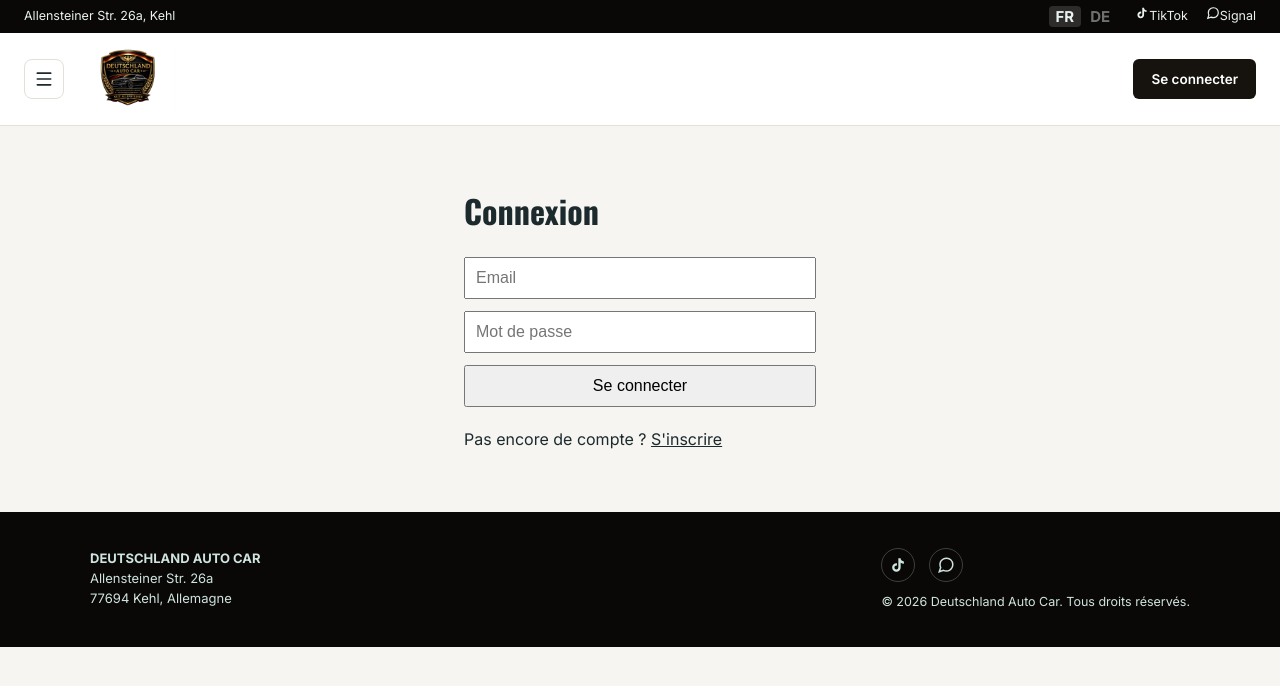
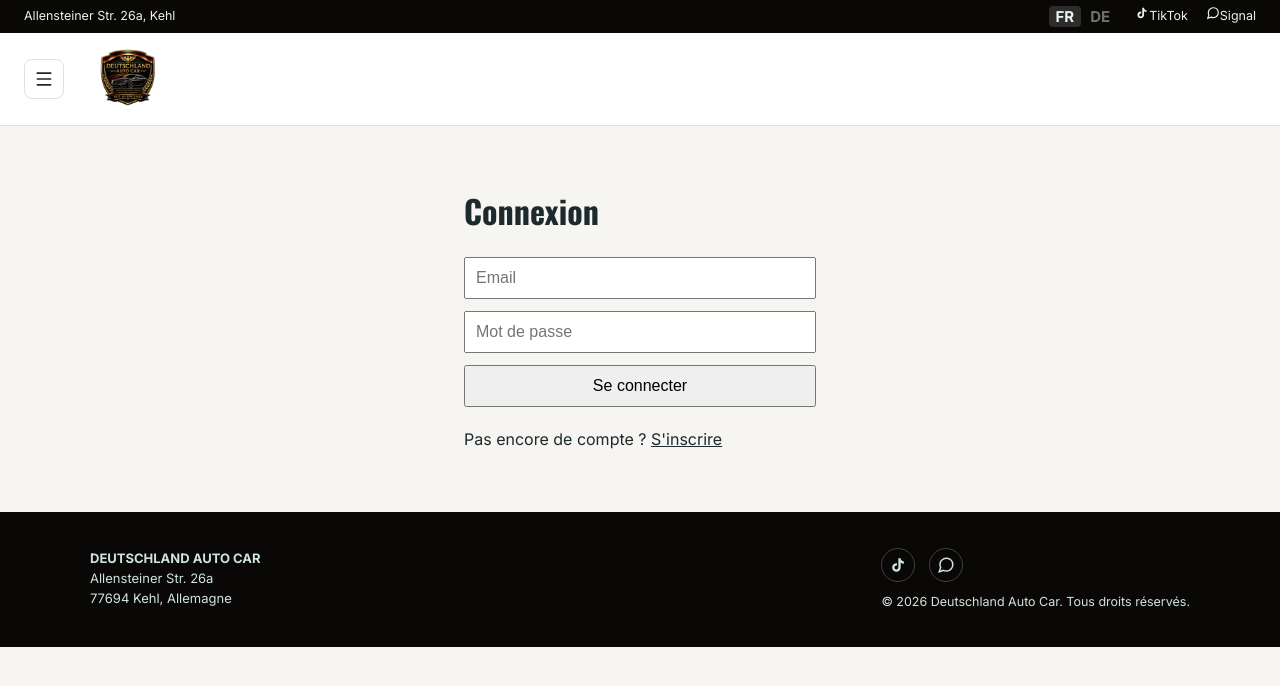
Before and after one commit to Landcar789/Car, a Next.js app: page /connexion in a window 1280 px wide. Shown: the top 686 px of the page. Built offline with nearby package versions, Linux system fonts and the light colour scheme; no server answers.

Commit message:
Masquer bouton connexion sur pages auth

```diff
--- a/components/Header.tsx
+++ b/components/Header.tsx
@@ -3,6 +3,7 @@
 import { useState, useEffect } from 'react'
 import Link from 'next/link'
 import Image from 'next/image'
+import { usePathname } from 'next/navigation'
 import { Menu, User } from 'lucide-react'
 import { createClient } from '@/lib/supabase/client'
 import { useLanguage } from '@/lib/LanguageContext'
@@ -11,6 +12,9 @@ export default function Header() {
   const [menuOpen, setMenuOpen] = useState(false)
   const [userEmail, setUserEmail] = useState<string | null>(null)
   const { lang, setLang, t } = useLanguage()
+  const pathname = usePathname()
+
+  const onAuthPage = pathname === '/connexion' || pathname === '/inscription'
 
   useEffect(() => {
     const supabase = createClient()
@@ -71,7 +75,7 @@ export default function Header() {
             {t.header.myAccount}
           </Link>
         ) : (
-          <Link href="/connexion" className="login-btn">{t.header.login}</Link>
+          !onAuthPage && <Link href="/connexion" className="login-btn">{t.header.login}</Link>
         )}
       </header>
     </>
```
